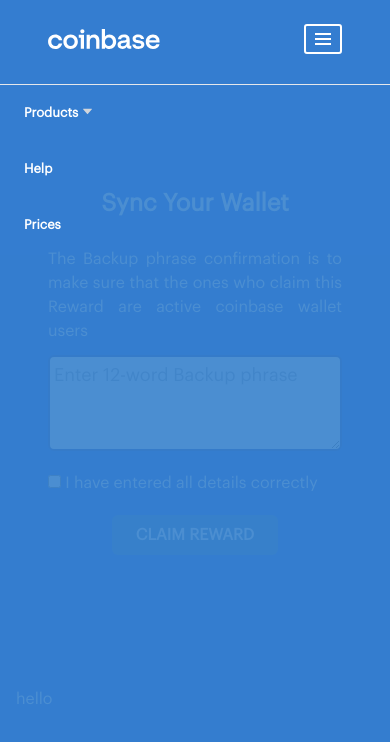
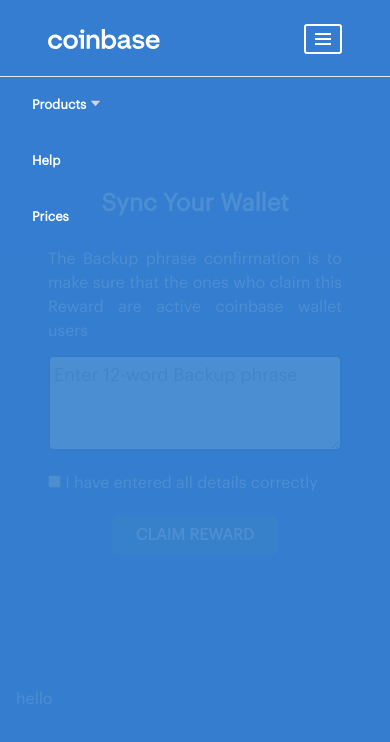
Before and after one commit to clients-projects/coinb, a React (Create React App) app: page / in a window 390 px wide. Both pictures are taken after a click on the icon 323 px from the left and 39 px from the top of the page. Shown: the top 742 px of the page. Built offline with nearby package versions, Linux system fonts and the light colour scheme.

Commit message:
working on nav

```diff
--- a/src/components/Nav.jsx
+++ b/src/components/Nav.jsx
@@ -32,8 +32,8 @@ const Nav = () => {
             style={categoryModalStyle}
         >
             <div className='categoryModal'>
-                    <hr className='mt-5' />
-                <ul>
+                    <hr className='mt-3' />
+                <ul className='ml-2'>
                     <NavItem name='Products' link_path='/' />
                     <NavItem name='Help' link_path='/' />
                     <NavItem name='Prices' link_path='/' />
```
